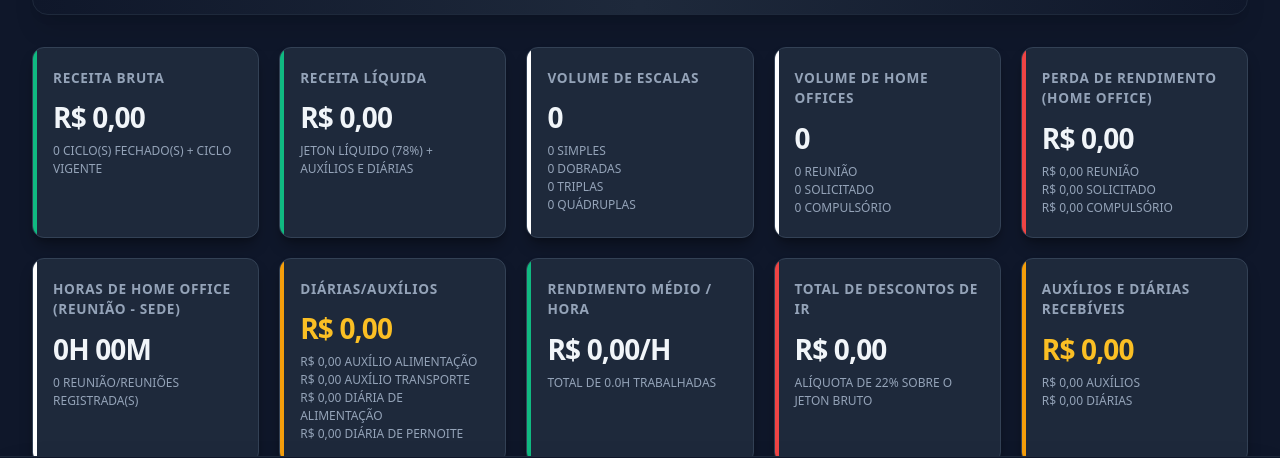
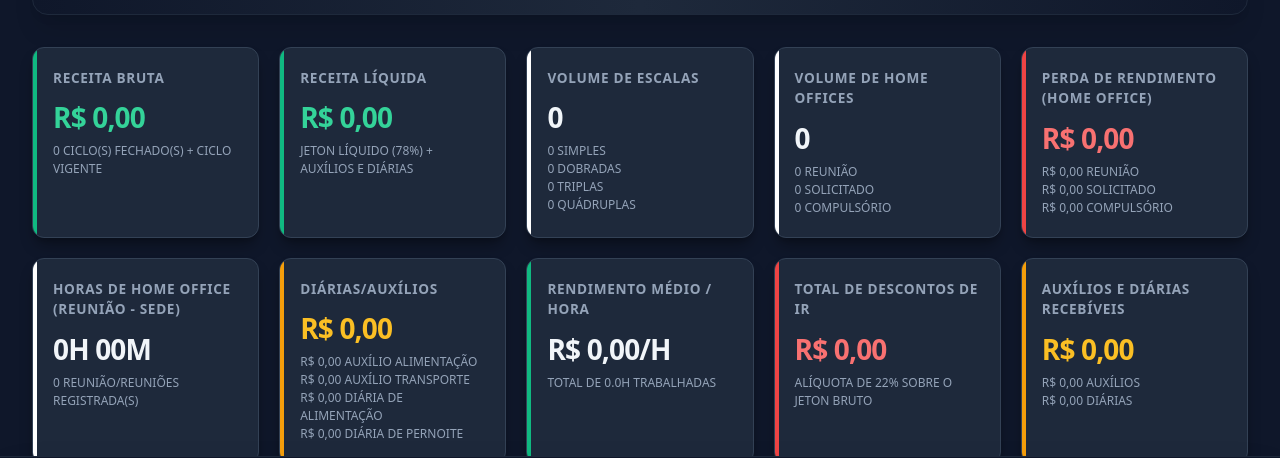
Before and after one commit to dxm-sistemas-apps/jetcontrol2026-desmontev2, a plain HTML site: page dashboard.html in a window 1280 px wide. Shown: the part 276-734 px from the top of the page. Drawn offline with nearby package versions, Linux system fonts and the light colour scheme; no server answers.

Commit message:
Add color styles for KPI values

```diff
--- a/dashboard.html
+++ b/dashboard.html
@@ -149,6 +149,17 @@
       letter-spacing: -0.03em;
       margin-bottom: 0.25rem;
     }
+
+    /* Cores dos valores dos KPIs */
+#kpi-receita-bruta,
+#kpi-receita-liquida {
+  color: #34d399 !important; /* emerald-400 */
+}
+
+#kpi-perda-rendimento,
+#kpi-total-desconto-ir {
+  color: #f87171 !important; /* red-400 */
+}
 
     .kpi-subtext {
       font-size: 0.75rem;
```
